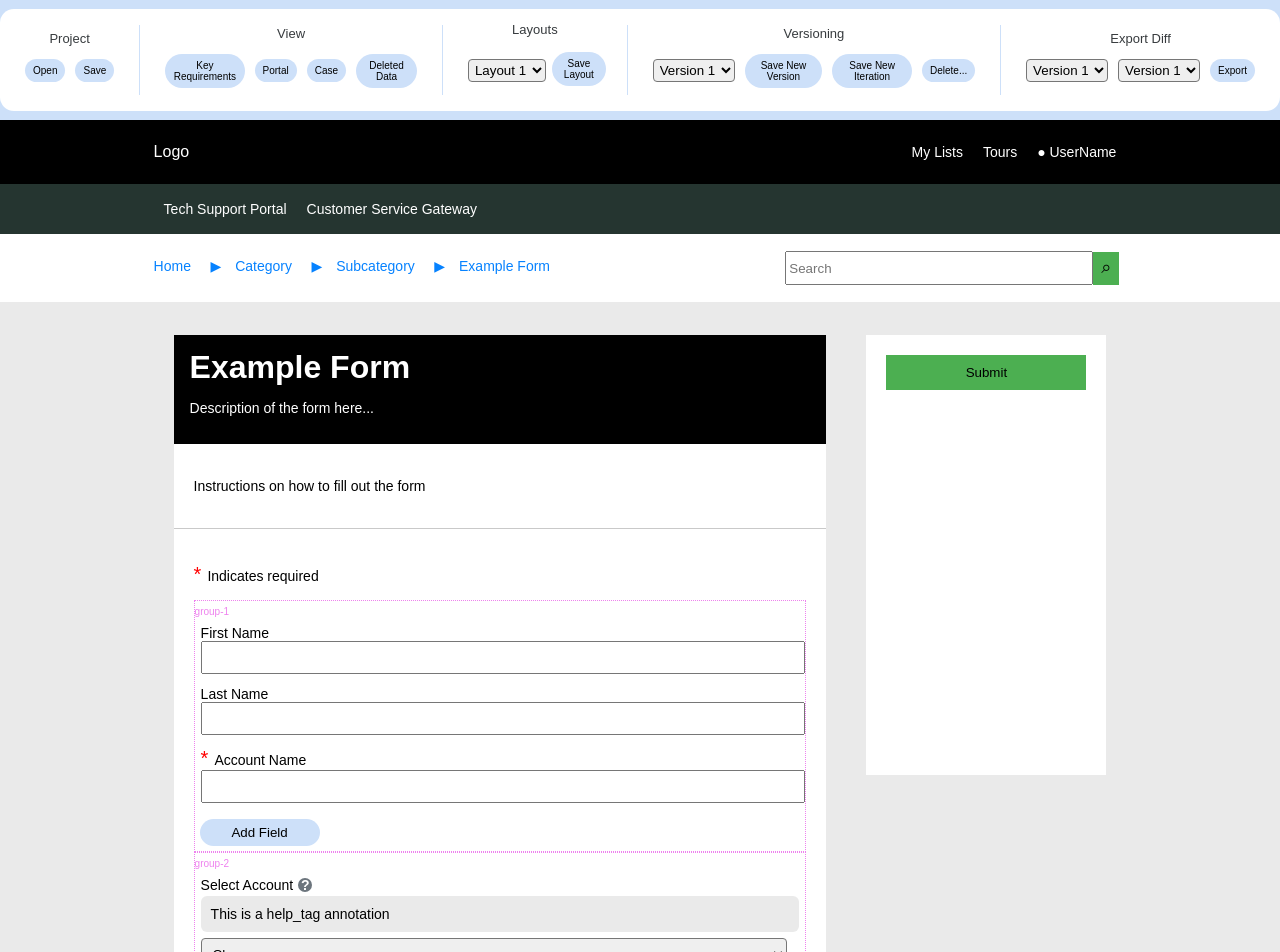
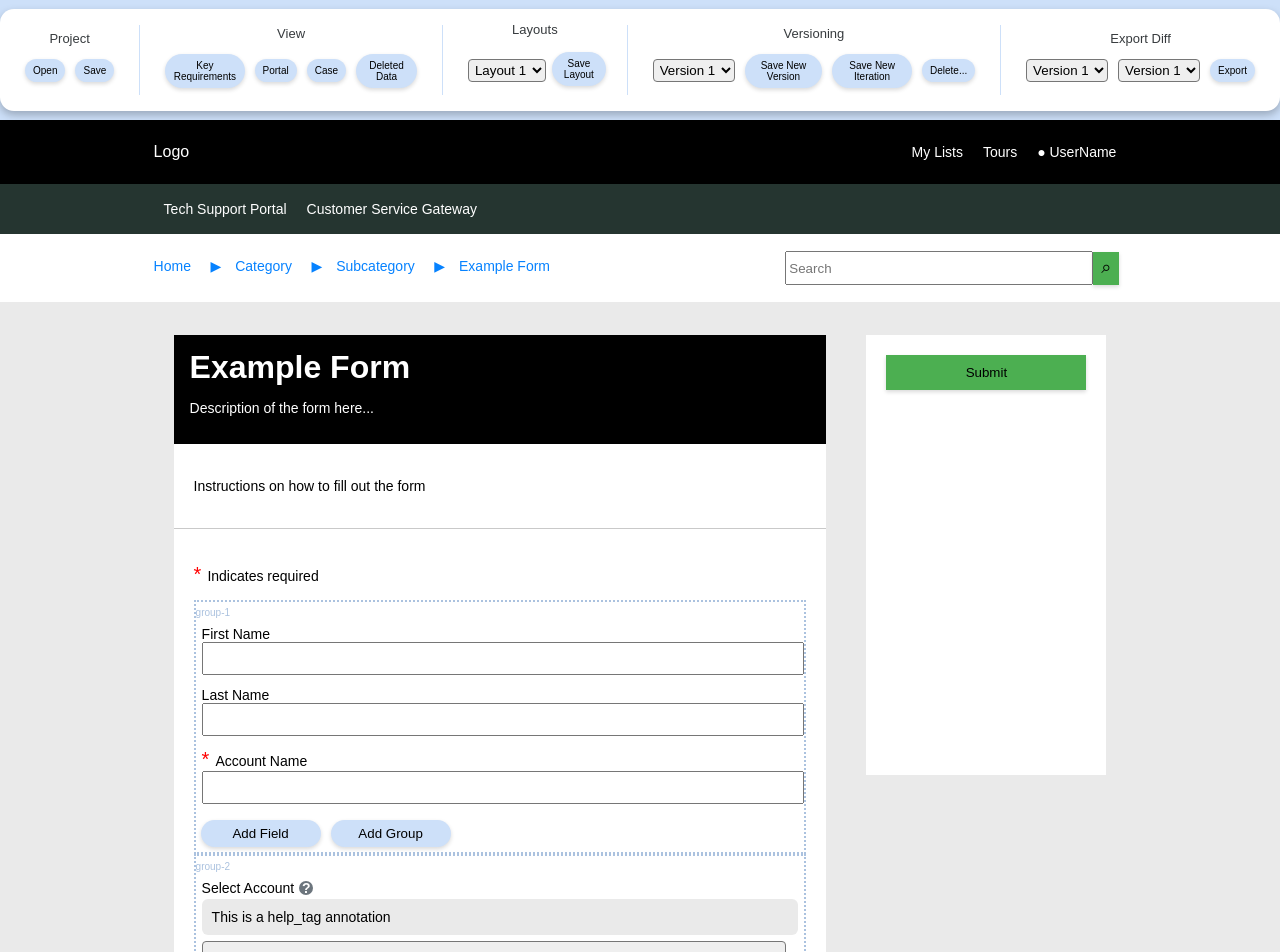
Before and after one commit to mattegan111/snrp-mocker, a React (Create React App) app: page / in a window 1280 px wide. Shown: the top 952 px of the page. Built offline with nearby package versions, Linux system fonts and the light colour scheme.

Commit message:
Implement add group

```diff
--- a/src/App.css
+++ b/src/App.css
@@ -8,6 +8,10 @@ body {
 
 p {
   font-size: 14px;
+}
+
+button {
+  box-shadow: 0px 2px 4px 0px rgba(0, 0, 0, 0.15);
 }
 
 select {
@@ -133,6 +137,7 @@ select {
   justify-content: center;
   background-color: white;
   border-radius: 14px;
+  box-shadow: 0px 4px 8px 0px rgba(0, 0, 0, 0.25);
 }
 
 .top-bar-category {
@@ -205,6 +210,7 @@ h3 {
   padding: 0px;
   margin: 0px;
   border-radius: 14px;
+  box-shadow: 0px 4px 8px 0px rgb(0, 0, 0, 0.2);
 }
 
 .editing-fields-div {
@@ -222,15 +228,6 @@ h3 {
 .editing-label {
   font-size: 12px;
   margin: 4px 0px 4px 0px;
-}
-
-.btn-b {
-  background-color: white;
-  border: 0;
-  border-radius: 100px;
-  padding: 5px 8px 5px 8px;
-  margin: 2px 1px 5px 1px;
-  width: 120px;
 }
 
 .read-only-style {
@@ -357,14 +354,14 @@ h3 {
 }
 
 .purple-border {
-  border: 1px dotted violet;
+  border: 2px dotted rgb(171, 194, 223);
 }
 
 .purple-text {
   display: inline;
   padding: 0px;
   font-size: 10px;
-  color: violet;
+  color: rgb(171, 194, 223);
 }
 
 .btn-a {
@@ -394,8 +391,21 @@ h3 {
   margin: 2px 1px 5px 1px;
 }
 
+.btn-c-wide {
+  background-color: rgb(205, 224, 249);
+  border: 1px dotted violet;
+  border-radius: 100px;
+  padding: 6px 8px 6px 8px;
+  margin: 10px 5px 5px 5px;
+  width: 120px;
+}
+
 [class^="btn-a"]:hover {
   background-color: rgb(226, 238, 254);
+}
+
+[class^="btn-c"]:hover {
+  background-color: rgb(228, 228, 228);
 }
 
 .display-block {
--- a/src/App.js
+++ b/src/App.js
@@ -712,9 +712,37 @@ function Group({ group, fields }) {
     newField(e.target.value);
   }
 
+  function handleAddGroup(e) {
+    let newGroupIdNum = 0;
+    let newGroupIdStr = '';
+    Object.keys(data.groups).forEach((group, i) => {
+      if(data.groups[group].id.replace('group-', '') > newGroupIdNum){
+        newGroupIdNum = Number(data.groups[group].id.replace('group-', ''));
+      }
+      newGroupIdStr = `group-${newGroupIdNum + 1}`
+    });
+
+    const newGroup= {
+        id: newGroupIdStr,
+        column_count: 1,
+        fieldIds: []
+    };
+    const newGroupsOrder = [...data.groupsOrder];
+    newGroupsOrder.push(newGroupIdStr);
+
+    setData({
+      ...data,
+      groups: {
+        ...data.groups,
+        [newGroup.id]: {...newGroup},
+      },
+      groupsOrder: newGroupsOrder
+    });
+  }
+
   function newField(type) {
     const typeSnakeCase = type.toLowerCase().split(' ').join('_');
-    let highestIndex = 0
+    let highestIndex = 0;
     Object.keys(data.fields).forEach(id => {
       const numericId = Number(id.replace('field-', '')) + 1;
       if(numericId > highestIndex){
@@ -779,6 +807,7 @@ function Group({ group, fields }) {
                 </div>
               </>
             )}
+            <button className='btn-a-wide' onClick={handleAddGroup}> Add Group</button>
           </div>
         </>
       )}
```
